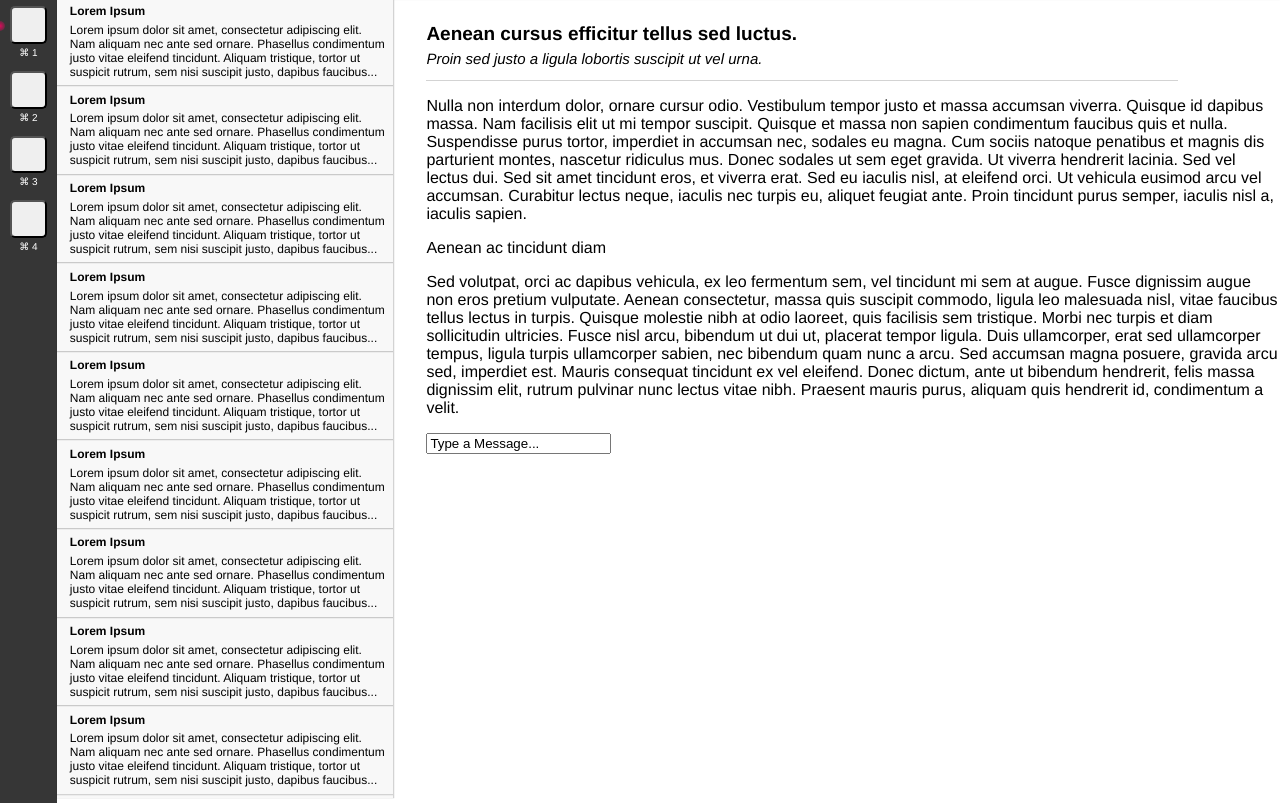
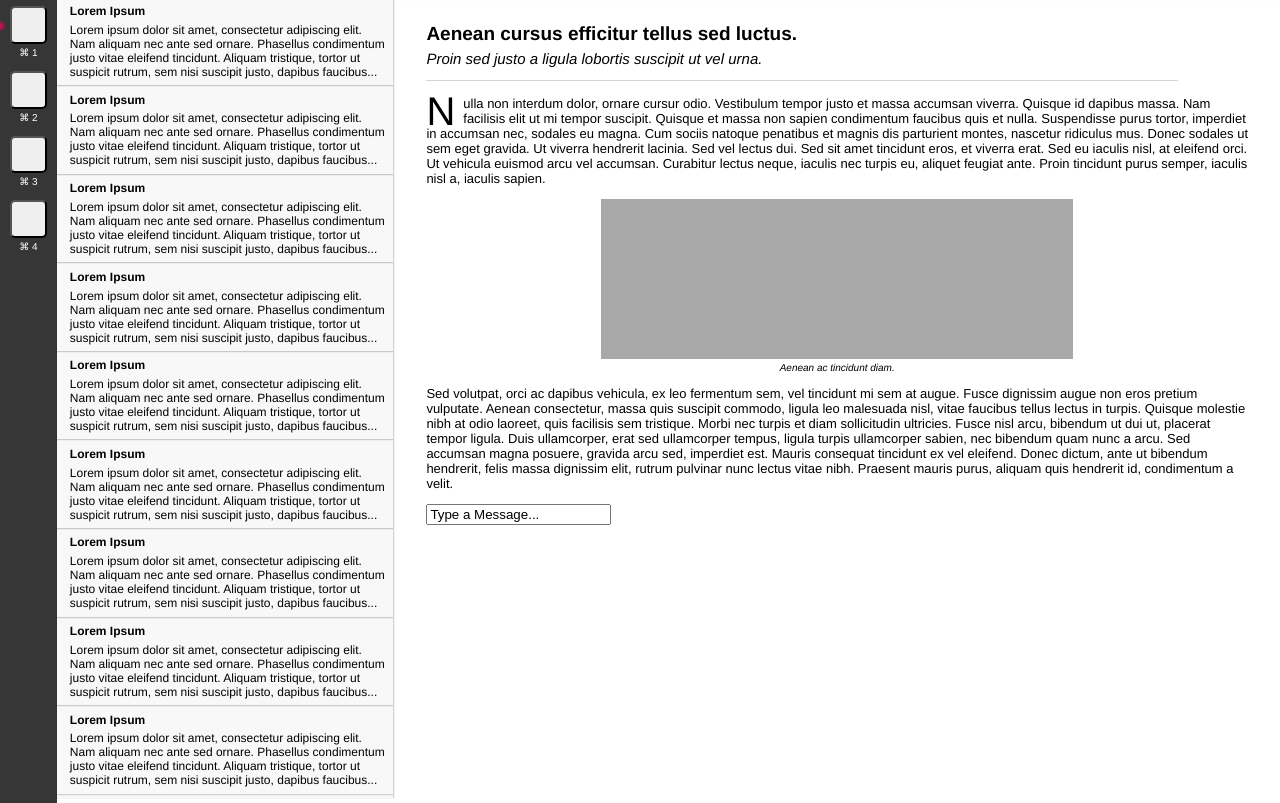
Before and after one commit to victorli158/ldna_challenge, a plain HTML site: page index.html in a window 1280 px wide. Shown: the part 61-864 px from the top of the page. Drawn offline with Linux system fonts and the light colour scheme.

Commit message:
Style main-panel content

```diff
--- a/index.html
+++ b/index.html
@@ -131,7 +131,7 @@
           </p>
         </div>
         <div id="main-content">
-          <p id="main-intro-paragraph">
+          <p id="main-intro">
             Nulla non interdum dolor, ornare cursur odio. Vestibulum
             tempor justo et massa accumsan viverra. Quisque id dapibus
             massa. Nam facilisis elit ut mi tempor suscipit. Quisque et
@@ -141,13 +141,13 @@
             parturient montes, nascetur ridiculus mus. Donec sodales ut
             sem eget gravida. Ut viverra hendrerit lacinia. Sed vel
             lectus dui. Sed sit amet tincidunt eros, et viverra erat.
-            Sed eu iaculis nisl, at eleifend orci. Ut vehicula eusimod
+            Sed eu iaculis nisl, at eleifend orci. Ut vehicula euismod
             arcu vel accumsan. Curabitur lectus neque, iaculis nec
             turpis eu, aliquet feugiat ante. Proin tincidunt purus
             semper, iaculis nisl a, iaculis sapien.
           </p>
           <div id="main-image"></div>
-          <p id="main-caption">Aenean ac tincidunt diam</p>
+          <p id="main-caption">Aenean ac tincidunt diam.</p>
           <p id="main-conclusion">
             Sed volutpat, orci ac dapibus vehicula, ex leo fermentum
             sem, vel tincidunt mi sem at augue. Fusce dignissim augue
--- a/styles.css
+++ b/styles.css
@@ -140,6 +140,7 @@ button:focus {
 
 #main-panel > * {
   margin-left: 2rem;
+  margin-right: 2rem;
 }
 
 #main-headline {
@@ -156,3 +157,29 @@ button:focus {
   padding-bottom: 0.8rem;
   max-width: 47rem;
 }
+
+#main-intro, #main-conclusion {
+  font-size: 13px;
+}
+
+p#main-intro:first-letter {
+  font-size: 40px;
+  float: left;
+  margin-right: 0.5rem;
+  line-height: 30px;
+}
+
+#main-image {
+  width: 29.5rem;
+  height: 10rem;
+  background-color: #A8A8A8;
+  margin: 0 auto;
+}
+
+#main-caption {
+  width: 100%;
+  text-align: center;
+  font-size: 10px;
+  font-style: italic;
+  margin-top: 0.2rem;
+}
```
